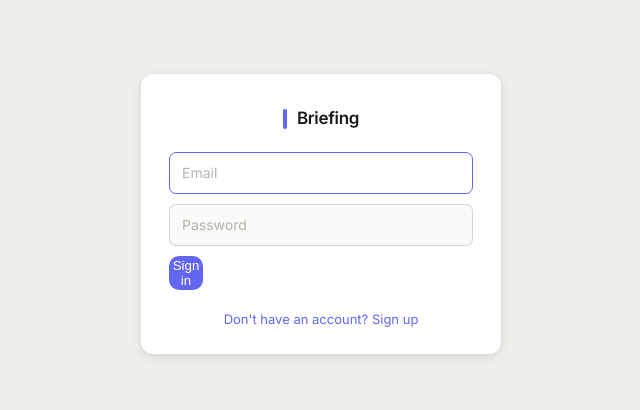
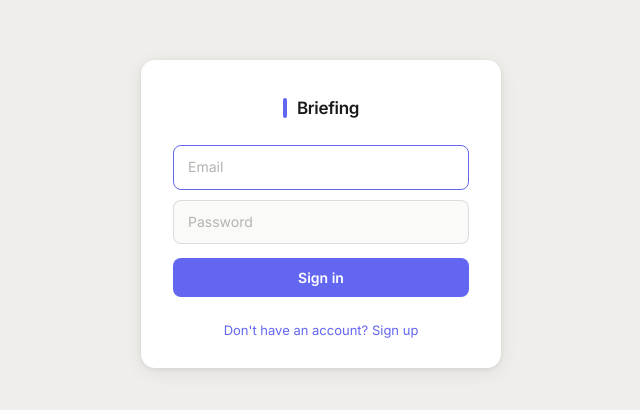
Before and after one commit to MojoJolo/briefing-app, a React (Vite) app in the folder frontend/: page / in a window 1280 px wide. Shown: the part 186-596 px from the top of the page, without its empty margins (319-959 px from the left). Built offline with nearby package versions, Linux system fonts and the light colour scheme; no server answers.

Commit message:
Fix auth page button and input styling
Replace tiny icon submit-button with full-width auth-submit; fix input
box-sizing and padding so form fills the card correctly.

https://claude.ai/code/session_01TRCeADcGTgLeYJvt4hGtBS

```diff
--- a/frontend/src/components/AuthPage.tsx
+++ b/frontend/src/components/AuthPage.tsx
@@ -64,7 +64,7 @@ export default function AuthPage() {
           />
           {error && <p className="auth-error">{error}</p>}
           {message && <p className="auth-message">{message}</p>}
-          <button className="submit-button" type="submit" disabled={loading}>
+          <button className="auth-submit" type="submit" disabled={loading}>
             {loading ? 'Loading…' : mode === 'login' ? 'Sign in' : 'Create account'}
           </button>
         </form>
--- a/frontend/src/index.css
+++ b/frontend/src/index.css
@@ -1060,12 +1060,12 @@ body {
   width: 100%;
   max-width: 360px;
   background: #fff;
-  border-radius: 12px;
-  padding: 32px 28px 24px;
-  box-shadow: 0 1px 4px rgba(0,0,0,0.08), 0 4px 16px rgba(0,0,0,0.06);
+  border-radius: 14px;
+  padding: 36px 32px 28px;
+  box-shadow: 0 1px 4px rgba(0,0,0,0.08), 0 4px 20px rgba(0,0,0,0.07);
   display: flex;
   flex-direction: column;
-  gap: 20px;
+  gap: 24px;
 }
 
 .auth-card .app-brand {
@@ -1080,18 +1080,44 @@ body {
 
 .auth-input {
   width: 100%;
-  padding: 9px 12px;
+  padding: 10px 14px;
   font-size: 14px;
-  border: 1px solid rgba(0,0,0,0.15);
-  border-radius: 7px;
+  font-family: inherit;
+  border: 1.5px solid rgba(0,0,0,0.12);
+  border-radius: 8px;
   background: #fafaf9;
   outline: none;
-  transition: border-color 0.15s;
+  transition: border-color 0.15s, background 0.15s;
+  box-sizing: border-box;
 }
 
 .auth-input:focus {
   border-color: #6366F1;
   background: #fff;
+}
+
+.auth-submit {
+  width: 100%;
+  padding: 11px;
+  margin-top: 4px;
+  font-size: 14px;
+  font-weight: 600;
+  font-family: inherit;
+  color: #fff;
+  background: #6366F1;
+  border: none;
+  border-radius: 8px;
+  cursor: pointer;
+  transition: background 0.15s;
+}
+
+.auth-submit:hover:not(:disabled) {
+  background: #4f46e5;
+}
+
+.auth-submit:disabled {
+  opacity: 0.5;
+  cursor: default;
 }
 
 .auth-error {
@@ -1113,6 +1139,7 @@ body {
   font-size: 13px;
   color: #6366F1;
   text-align: center;
+  display: block;
 }
 
 .auth-toggle:hover {
```
